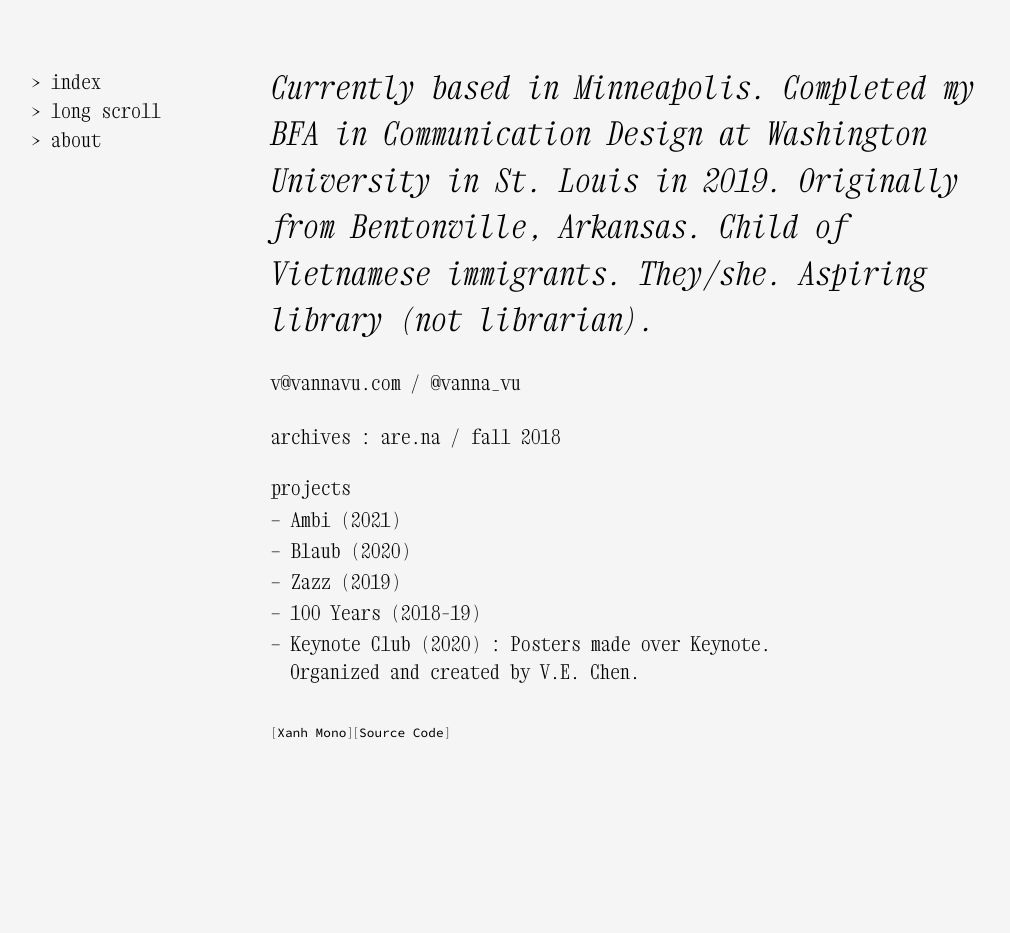
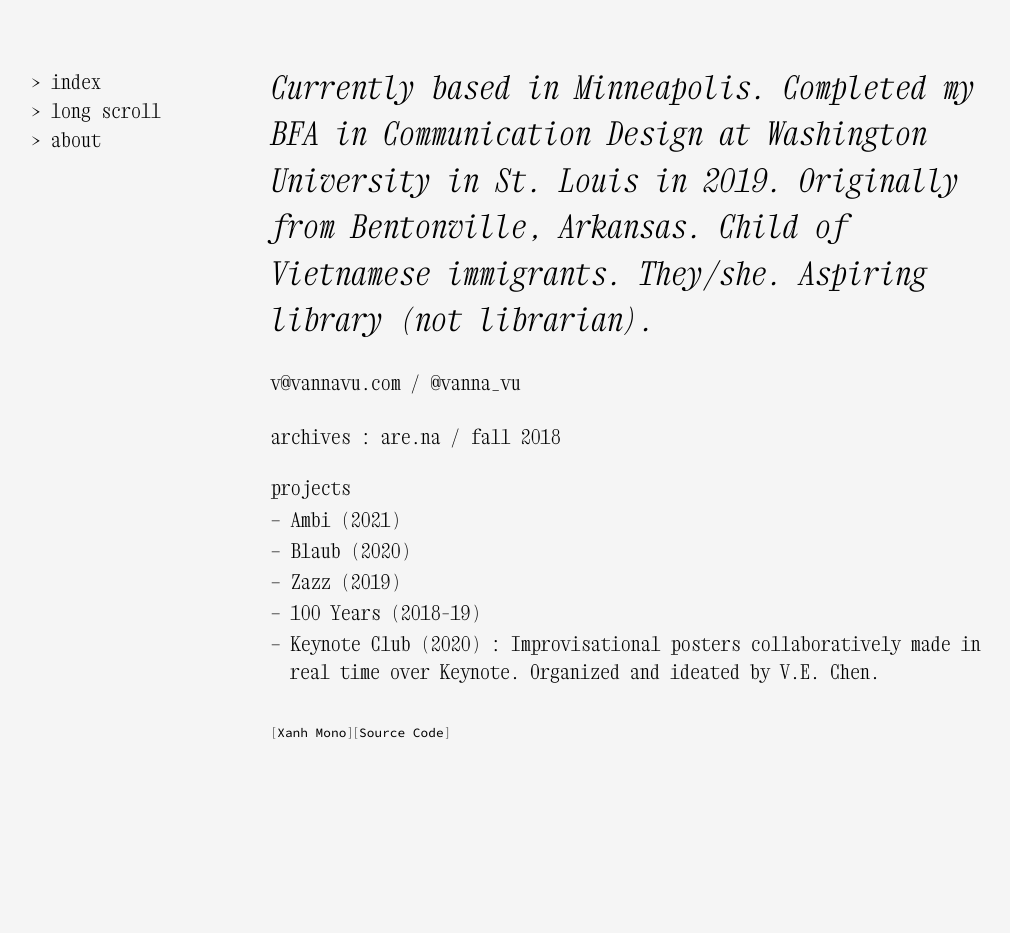
Before and after one commit to vannavu/vannavu.github.io, a Jekyll site: the page built from pages/index.md, in a window 1280 px wide. Shown: the whole page, without its empty margins (97-1107 px from the left). Built offline with Jekyll 4.4.1, drawn with Linux system fonts in a browser that asks for light colours.

Commit message:
update kc descrip

```diff
--- a/assets/css/theme.css
+++ b/assets/css/theme.css
@@ -322,6 +322,7 @@ main#about p a:hover {
 }
 
 main#about ul {
+  width: 100%;
   padding: 0;
   margin: 0 0 2.4rem 0;
   border: none;
--- a/pages/index.md
+++ b/pages/index.md
@@ -15,7 +15,7 @@
 - [Blaub](https://displaytypedesign.com/projects/Vanna_Vu.html){:target="_blank"} (2020)
 - [Zazz](https://vannavu.com/zazz/){:target="_blank"} (2019)
 - [100 Years]({{site.url}}/100_years) (2018–19)
-- [Keynote Club](https://www.instagram.com/keynoteclub/){:target="_blank"} (2020) : Posters made over Keynote. Organized and created by V.E. Chen.
+- [Keynote Club](https://www.instagram.com/keynoteclub/){:target="_blank"} (2020) : Improvisational posters collaboratively made in real time over Keynote. Organized and ideated by V.E. Chen.
 
 
 ##### [[Xanh Mono](https://github.com/yellow-type-foundry/xanhmono){:target="_blank"}][[Source Code](https://github.com/adobe-fonts/source-code-pro){:target="_blank"}]
```
